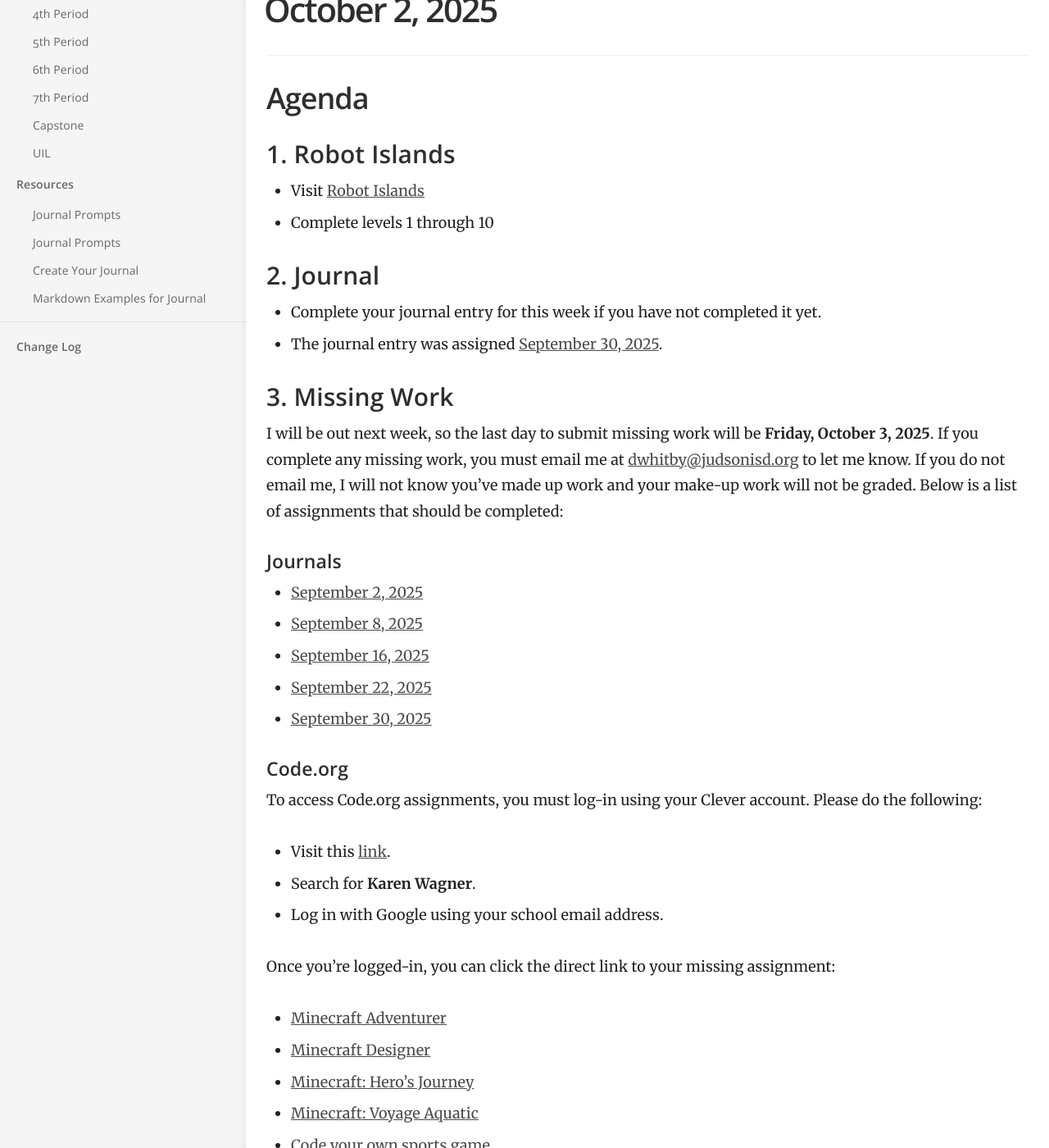
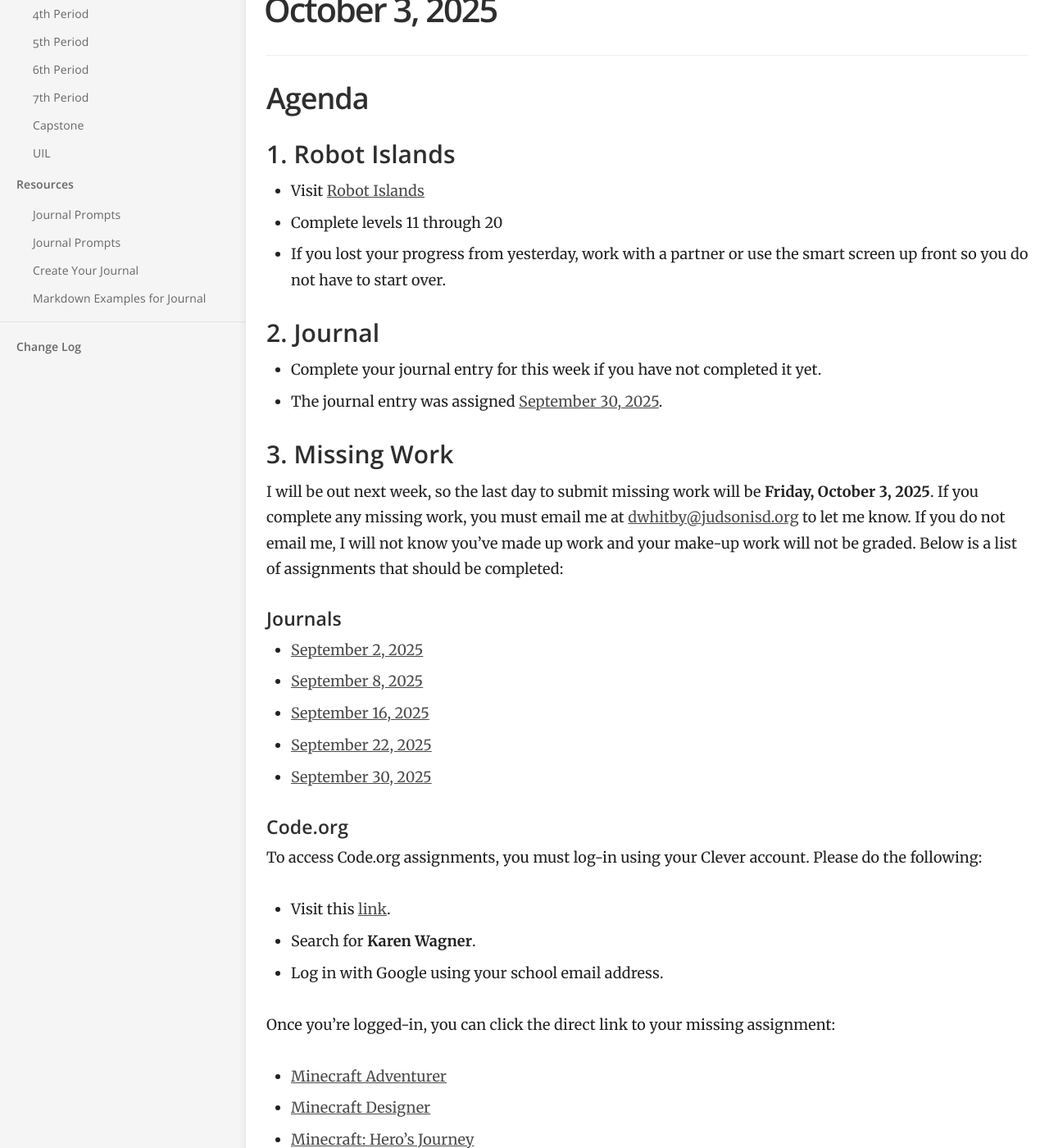
Before and after one commit to mswhitby/classroom, a Jekyll site: the page built from _docs/classes/1st.md, in a window 1280 px wide and 1400 px high, scrolled down 288 px. Shown: the whole window at 82% size. Built offline with Jekyll 4.4.1, drawn with Linux system fonts in a browser that asks for light colours; some of the changed text lies outside the part shown.

Commit message:
Updated lessons

```diff
--- a/_docs/classes/1st.md
+++ b/_docs/classes/1st.md
@@ -4,6 +4,50 @@ subtitle: Fundamentals of Computer Science
 category: Classes
 order: 1
 ---
+
+# October 3, 2025
+
+## Agenda
+
+### 1. Robot Islands
+- Visit [Robot Islands](https://www.abcya.com/games/robot_islands)
+- Complete levels 11 through 20
+- If you lost your progress from yesterday, work with a partner or use the smart screen up front so you do not have to start over.
+
+### 2. Journal
+
+- Complete your journal entry for this week if you have not completed it yet.
+- The journal entry was assigned [September 30, 2025](https://github.com/mswhitby/WHSTechNotes/blob/main/journal.md#september-30-2025).
+
+### 3. Missing Work
+
+I will be out next week, so the last day to submit missing work will be **Friday, October 3, 2025**. If you complete any missing work, you must email me at <dwhitby@judsonisd.org> to let me know. If you do not email me, I will not know you've made up work and your make-up work will not be graded. Below is a list of assignments that should be completed:
+
+#### Journals
+
+- [September 2, 2025](https://github.com/mswhitby/WHSTechNotes/blob/main/journal.md#september-2-2025)
+- [September 8, 2025](https://github.com/mswhitby/WHSTechNotes/blob/main/journal.md#september-8-2025)
+- [September 16, 2025](https://github.com/mswhitby/WHSTechNotes/blob/main/journal.md#september-16-2025)
+- [September 22, 2025](https://github.com/mswhitby/WHSTechNotes/blob/main/journal.md#september-22-2025)
+- [September 30, 2025](https://github.com/mswhitby/WHSTechNotes/blob/main/journal.md#september-30-2025)
+
+#### Code.org
+
+To access Code.org assignments, you must log-in using your Clever account. Please do the following:
+
+- Visit this [link](https://clever.com/oauth/district-picker?client_id=2f27405716644a951b23&redirect_uri=https%3A%2F%2Fstudio.code.org%2Fusers%2Fauth%2Fclever%2Fcallback&response_type=code&state=ede33ff61289cf32708a0f54079cdd23e31d0b0a02b0e0e8).
+- Search for **Karen Wagner**.
+- Log in with Google using your school email address.
+
+Once you're logged-in, you can click the direct link to your missing assignment:
+
+- [Minecraft Adventurer](https://studio.code.org/courses/mc/units/1/lessons/1/levels/1)
+- [Minecraft Designer](https://studio.code.org/courses/minecraft/units/1/lessons/1/levels/1)
+- [Minecraft: Hero's Journey](https://studio.code.org/courses/hero/units/1)
+- [Minecraft: Voyage Aquatic](https://studio.code.org/courses/aquatic)
+- [Code your own sports game](https://studio.code.org/courses/sports/units/1)
+
+----
 
 # October 2, 2025
 
```
